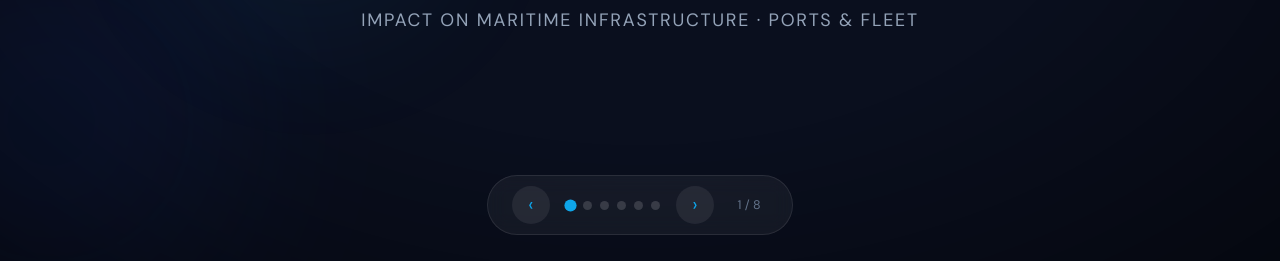
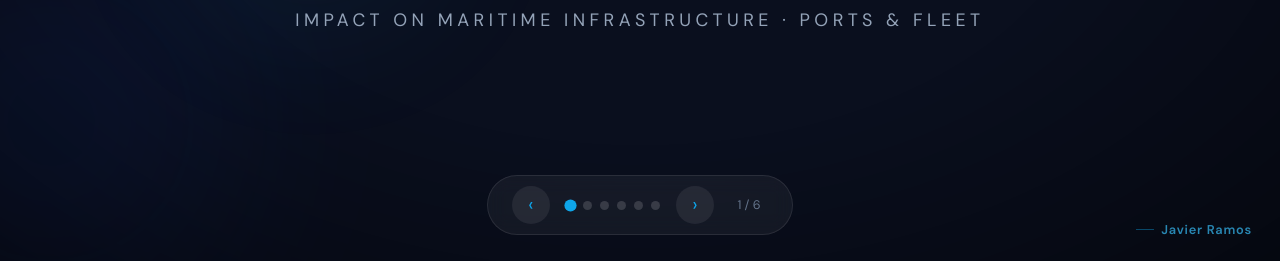
Before and after one commit to Jramosve/Linkedin-posts, a plain HTML site: page index.html in a window 1280 px wide. Shown: the part 539-800 px from the top of the page. Drawn offline with nearby package versions, Linux system fonts and the light colour scheme.

Commit message:
Add author watermark and update slide counter
Added author watermark to slides and updated slide counter.

```diff
--- a/index.html
+++ b/index.html
@@ -39,12 +39,41 @@
         .icon-flat.sm { width:26px; height:26px; }
         .icon-flat.lg { width:64px; height:64px; }
         .icon-flat.lg svg { stroke:#38bdf8; opacity:0.85; }
+
+        /* ── AUTHOR WATERMARK ── */
+        .author-tag {
+            position: fixed;
+            bottom: 22px;
+            right: 28px;
+            z-index: 200;
+            display: flex;
+            align-items: center;
+            gap: 0.45rem;
+            font-family: 'DM Sans', sans-serif;
+            font-size: 0.8rem;
+            font-weight: 600;
+            letter-spacing: 0.06em;
+            color: rgba(148,163,184,0.55);
+            pointer-events: none;
+            user-select: none;
+        }
+        .author-tag::before {
+            content: '';
+            display: inline-block;
+            width: 18px;
+            height: 1px;
+            background: rgba(14,165,233,0.4);
+        }
+        .author-tag span { color: rgba(56,189,248,0.7); }
     </style>
 </head>
 <body>
 <div class="mouse-spotlight" style="position:fixed;inset:0;z-index:99;pointer-events:none;"></div>
+
+<!-- ── AUTHOR WATERMARK (visible on all slides) ── -->
+<div class="author-tag"><span>Javier Ramos</span></div>
+
 <div class="deck">
-
 <!-- ─── SLIDE 1: TITLE ─── -->
 <div class="slide slide-1 active" data-slide="1">
     <div class="gradient-mesh">
@@ -59,7 +88,7 @@
         </div>
         <div class="reveal" style="display:inline-block;background:rgba(14,165,233,0.15);border:1px solid rgba(14,165,233,0.3);border-radius:40px;padding:0.3rem 1.2rem;font-size:0.8rem;letter-spacing:0.12em;text-transform:uppercase;color:#38bdf8;margin-bottom:1.2rem;">MEPC 84 · IMO · April–May 2026</div>
         <h1 class="reveal" style="font-family:'Playfair Display',serif;font-size:clamp(2.2rem,5vw,4.2rem);font-weight:900;background:linear-gradient(135deg,#0ea5e9,#38bdf8,#bae6fd);-webkit-background-clip:text;-webkit-text-fill-color:transparent;background-clip:text;line-height:1.1;margin-bottom:1rem;">What has happened in the<br>latest IMO meeting</h1>
-        <p class="reveal" style="font-size:clamp(0.9rem,1.4vw,1.15rem);color:#94a3b8;letter-spacing:0.1em;text-transform:uppercase;">Impact on Maritime Infrastructure · Ports & Fleet</p>
+        <p class="reveal" style="font-size:clamp(0.9rem,1.4vw,1.15rem);color:#94a3b8;letter-spacing:0.25em;text-transform:uppercase;">Impact on Maritime Infrastructure · Ports & Fleet</p>
     </div>
 </div>
 
@@ -72,15 +101,12 @@
     <div class="content">
         <div class="reveal" style="text-transform:uppercase;letter-spacing:0.12em;font-size:0.78rem;color:#64748b;margin-bottom:0.5rem;">Session 84 of the Marine Environment Protection Committee</div>
         <h2 class="reveal" style="font-family:'Playfair Display',serif;font-size:clamp(1.85rem,3.7vw,2.95rem);font-weight:700;margin-bottom:1.3rem;max-width:900px;">MEPC 84 ran from 27 April to 1 May 2026 in London</h2>
-
         <div class="reveal" style="background:rgba(255,255,255,0.05);border:1px solid rgba(255,255,255,0.09);border-radius:16px;padding:1.5rem 1.7rem;margin-bottom:1rem;">
             <p style="font-size:1.15rem;line-height:1.55;color:#e2e8f0;max-width:940px;">The main takeaway is that the <strong style="color:#38bdf8;">Net-Zero Framework survived</strong>, despite pressure from the United States, Saudi Arabia, the UAE and other countries seeking to reopen or modify key parts of the framework.</p>
         </div>
-
         <div class="reveal" style="background:linear-gradient(135deg,rgba(14,165,233,0.10),rgba(14,165,233,0.04));border:1px solid rgba(14,165,233,0.18);border-radius:16px;padding:1.4rem 1.6rem;margin-bottom:1.2rem;">
             <p style="font-size:1rem;line-height:1.55;color:#cbd5e1;max-width:930px;">That matters because the debate is no longer only about climate ambition. It is about whether shipowners, ports and investors receive a credible regulatory signal — or remain stuck waiting for a framework that still lacks full political alignment.</p>
         </div>
-
         <div class="reveal" style="display:grid;grid-template-columns:repeat(3,1fr);gap:0.8rem;">
             <div style="background:rgba(255,255,255,0.03);border:1px solid rgba(255,255,255,0.06);border-radius:12px;padding:0.9rem 1rem;">
                 <div style="font-size:0.72rem;letter-spacing:0.12em;text-transform:uppercase;color:#64748b;margin-bottom:0.35rem;">Other topics</div>
@@ -97,6 +123,7 @@
         </div>
     </div>
 </div>
+
 <!-- ─── SLIDE 3: THE NZF ─── -->
 <div class="slide slide-3" data-slide="3">
     <div class="gradient-mesh">
@@ -132,6 +159,7 @@
         </div>
     </div>
 </div>
+
 <!-- ─── SLIDE 4: FLEET IMPACT ─── -->
 <div class="slide slide-4" data-slide="4">
     <div class="gradient-mesh">
@@ -188,17 +216,17 @@
             <div class="reveal" style="background:rgba(255,255,255,0.05);border:1px solid rgba(255,255,255,0.09);border-radius:14px;padding:1.2rem;text-align:center;">
                 <span class="icon-flat" style="margin-bottom:0.6rem;"><svg viewBox="0 0 24 24"><path d="M3 22V12a2 2 0 0 1 2-2h14a2 2 0 0 1 2 2v10"/><path d="M3 12V7l9-5 9 5v5"/><line x1="12" y1="2" x2="12" y2="12"/><path d="M12 22v-5"/></svg></span>
                 <h3 style="font-size:0.9rem;font-weight:700;color:#e2e8f0;margin-bottom:0.4rem;">Bunkering on Hold</h3>
-                <p style="font-size:0.8rem;color:#94a3b8;line-height:1.4;">Alternative fuel terminals (ammonia, methanol, H₂) remain on standby or in indefinite pilot phase. No commitment to full-scale build-out.</p>
+                <p style="font-size:0.8rem;color:#94a3b8;line-height:1.4;">Alternative fuel terminals (ammonia, methanol, H₂) remain on standby or in indefinite pilot phase.</p>
             </div>
             <div class="reveal" style="background:rgba(255,255,255,0.05);border:1px solid rgba(255,255,255,0.09);border-radius:14px;padding:1.2rem;text-align:center;">
                 <span class="icon-flat" style="margin-bottom:0.6rem;"><svg viewBox="0 0 24 24"><path d="M13 2L3 14h9l-1 8 10-12h-9l1-8z"/></svg></span>
                 <h3 style="font-size:0.9rem;font-weight:700;color:#e2e8f0;margin-bottom:0.4rem;">Shore Power Stalled</h3>
-                <p style="font-size:0.8rem;color:#94a3b8;line-height:1.4;">OPS / cold ironing electrification projects lose budget priority amid regulatory uncertainty. Investment decisions deferred year after year.</p>
+                <p style="font-size:0.8rem;color:#94a3b8;line-height:1.4;">OPS / cold ironing electrification projects lose budget priority amid regulatory uncertainty.</p>
             </div>
             <div class="reveal" style="background:rgba(255,255,255,0.05);border:1px solid rgba(255,255,255,0.09);border-radius:14px;padding:1.2rem;text-align:center;">
                 <span class="icon-flat" style="margin-bottom:0.6rem;"><svg viewBox="0 0 24 24"><rect x="2" y="3" width="20" height="14" rx="2"/><path d="M8 21h8M12 17v4"/></svg></span>
                 <h3 style="font-size:0.9rem;font-weight:700;color:#e2e8f0;margin-bottom:0.4rem;">Duplicated CAPEX</h3>
-                <p style="font-size:0.8rem;color:#94a3b8;line-height:1.4;">Without technological consensus, investing ports spread capital across multiple infrastructure types — raising total costs without achieving efficiency gains.</p>
+                <p style="font-size:0.8rem;color:#94a3b8;line-height:1.4;">Without technological consensus, ports spread capital across multiple infrastructure types — raising costs without efficiency gains.</p>
             </div>
         </div>
         <div class="reveal" style="background:rgba(14,165,233,0.08);border:1px solid rgba(14,165,233,0.2);border-radius:12px;padding:1rem 1.4rem;display:flex;align-items:center;gap:0.8rem;">
@@ -245,14 +273,13 @@
     </div>
 </div>
 
-
 </div><!-- /deck -->
 
 <div class="nav-controls">
     <button class="nav-btn" onclick="changeSlide(-1)">&#8249;</button>
     <div class="slide-dots" id="dots"></div>
     <button class="nav-btn" onclick="changeSlide(1)">&#8250;</button>
-    <span class="slide-counter" id="counter">1 / 8</span>
+    <span class="slide-counter" id="counter">1 / 6</span>
 </div>
 
 <script>
```
